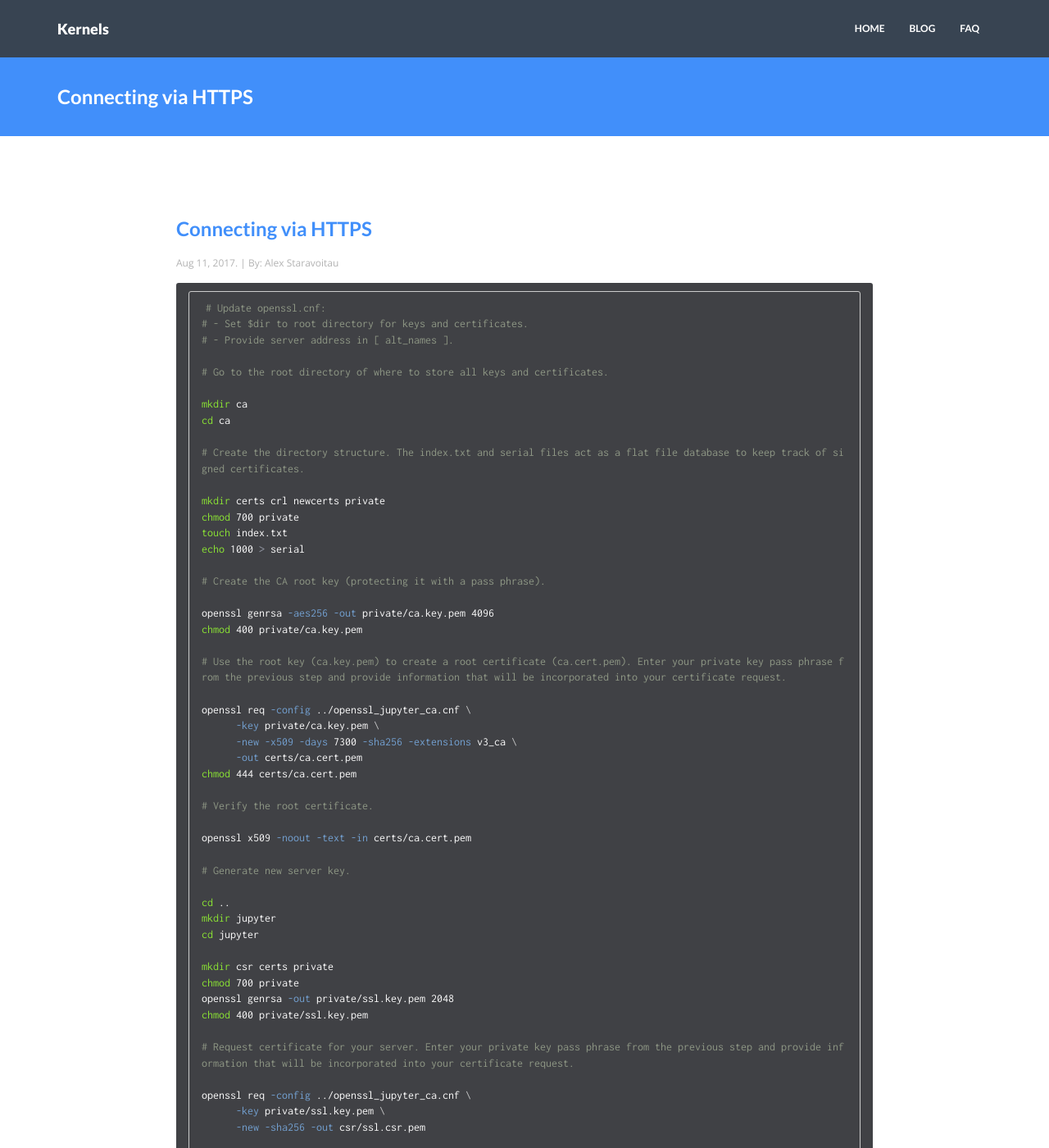
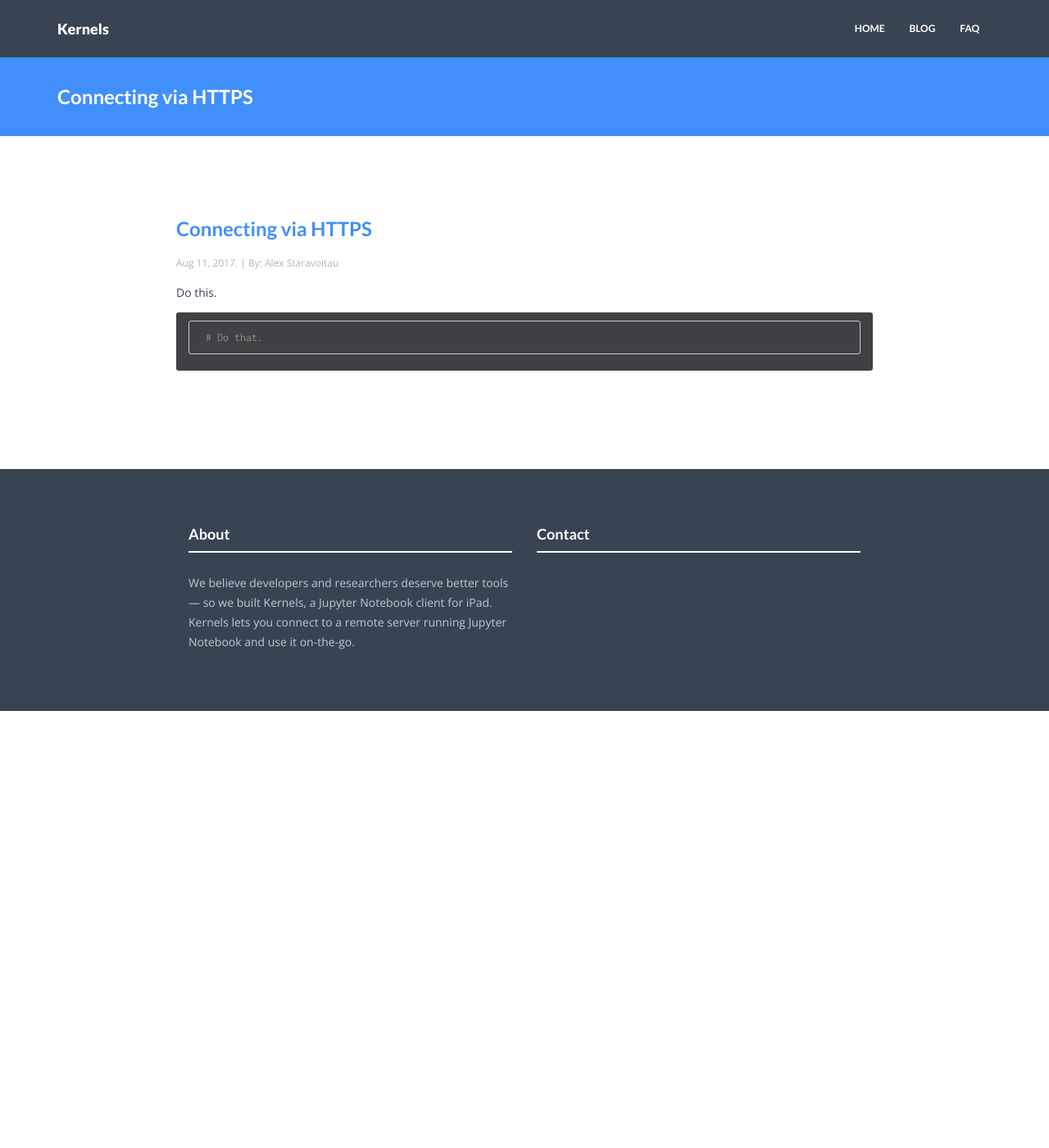
Before and after one commit to test-juno-sh/juno-website-test, a Jekyll site: the page built from _posts/2017-08-11-HTTPS.markdown, in a window 1280 px wide and 1400 px high. Shown: the whole window at 82% size. Built offline with Jekyll 4.4.1, drawn with Linux system fonts in a browser that asks for light colours; nearby versions of some CDN libraries; some of the changed text lies outside the part shown.

Commit message:
Provide placeholders for posts.

````diff
--- a/_posts/2017-08-11-HTTPS.markdown
+++ b/_posts/2017-08-11-HTTPS.markdown
@@ -5,75 +5,8 @@ date: 2017-08-11 20:54:46
 author: Alex Staravoitau
 ---
 
+Do this.
+
 ```bash
-# Update openssl.cnf:
-# - Set $dir to root directory for keys and certificates.
-# - Provide server address in [ alt_names ].
-
-# Go to the root directory of where to store all keys and certificates.
-
-mkdir ca
-cd ca
-
-# Create the directory structure. The index.txt and serial files act as a flat file database to keep track of signed certificates.
-
-mkdir certs crl newcerts private
-chmod 700 private
-touch index.txt
-echo 1000 > serial
-
-# Create the CA root key (protecting it with a pass phrase).
-
-openssl genrsa -aes256 -out private/ca.key.pem 4096
-chmod 400 private/ca.key.pem
-
-# Use the root key (ca.key.pem) to create a root certificate (ca.cert.pem). Enter your private key pass phrase from the previous step and provide information that will be incorporated into your certificate request.
-
-openssl req -config ../openssl_jupyter_ca.cnf \
-      -key private/ca.key.pem \
-      -new -x509 -days 7300 -sha256 -extensions v3_ca \
-      -out certs/ca.cert.pem
-chmod 444 certs/ca.cert.pem
-
-# Verify the root certificate.
-
-openssl x509 -noout -text -in certs/ca.cert.pem
-
-# Generate new server key.
-
-cd ..
-mkdir jupyter
-cd jupyter
-
-mkdir csr certs private
-chmod 700 private
-openssl genrsa -out private/ssl.key.pem 2048
-chmod 400 private/ssl.key.pem
-
-# Request certificate for your server. Enter your private key pass phrase from the previous step and provide information that will be incorporated into your certificate request.
-
-openssl req -config ../openssl_jupyter_ca.cnf \
-      -key private/ssl.key.pem \
-      -new -sha256 -out csr/ssl.csr.pem
-
-# Issue a new server certificate.
-
-openssl ca -config ../openssl_jupyter_ca.cnf \
-      -extensions server_cert -days 1024 -notext -md sha256 \
-      -in csr/ssl.csr.pem \
-      -out certs/ssl.cert.pem
-chmod 444 certs/ssl.cert.pem
-
-# Verify new certificate.
-
-openssl x509 -noout -text \
-      -in certs/ssl.cert.pem
-
-# Verify certificate chain of trust.
-
-cd ..
-openssl verify -CAfile ca/certs/ca.cert.pem \
-      jupyter/certs/ssl.cert.pem
-
-# Install CA certificate on iPad and enable full trust: https://support.apple.com/en-gb/HT204477.
+# Do that.
 ```
````
Also changed, not shown: _posts/2017-08-11-faq.markdown (+2 -14 lines).
